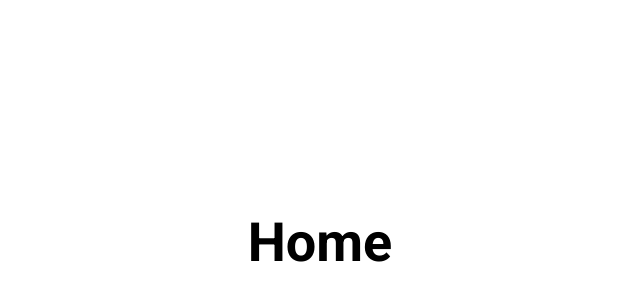
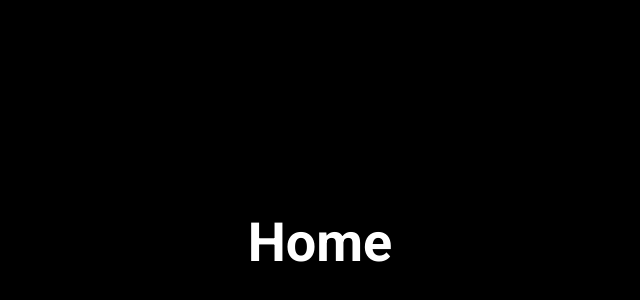
Before and after one commit to peerlab-devs/next-ts-fe-template, a Next.js app: page / in a window 1280 px wide. Shown: the part 178-478 px from the top of the page, without its empty margins (320-960 px from the left). Built offline with nearby package versions, Linux system fonts and the light colour scheme.

Commit message:
TEST / Test color and deploy

```diff
--- a/src/styles/theme.ts
+++ b/src/styles/theme.ts
@@ -1,8 +1,8 @@
 const theme = {
   colors: {
-    background: '#fff',
-    text: '#000',
-    primary: '#000'
+    background: '#000',
+    text: '#fff',
+    primary: '#fff'
   }
 }
 
```
